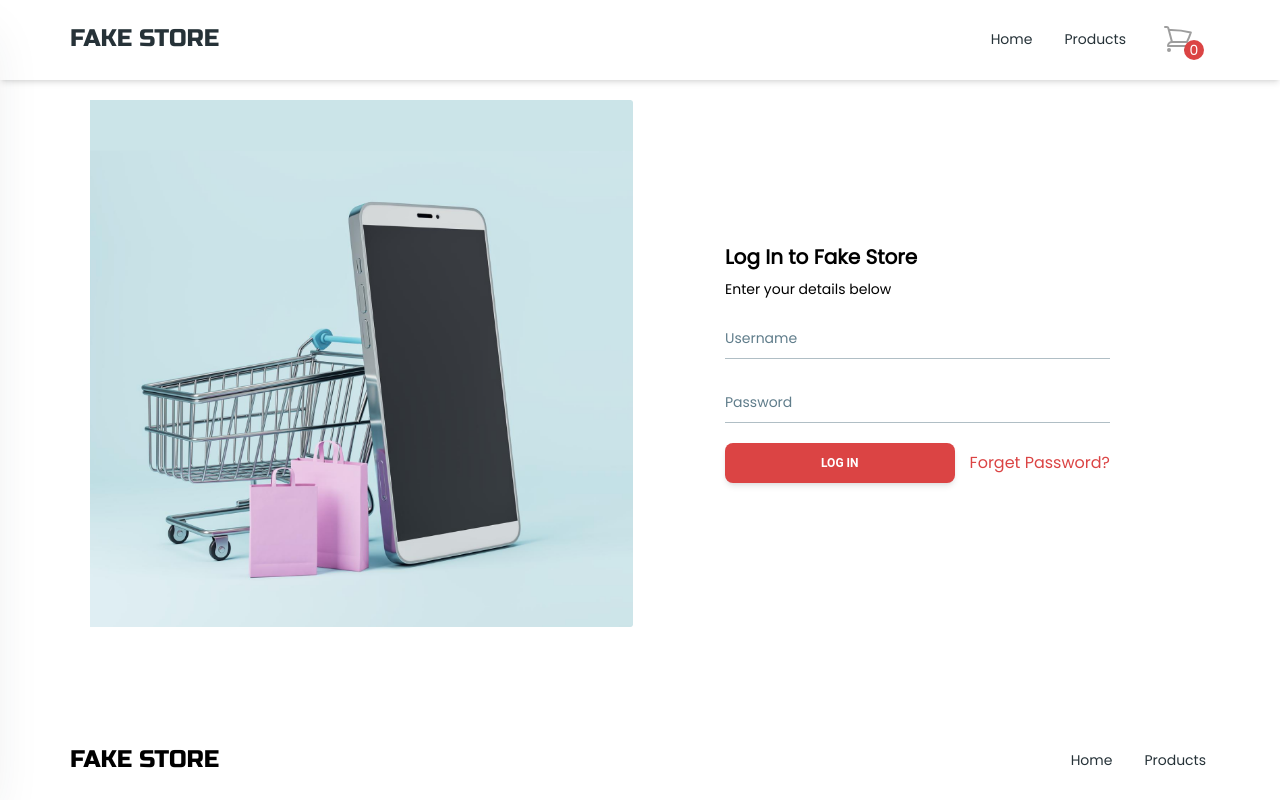
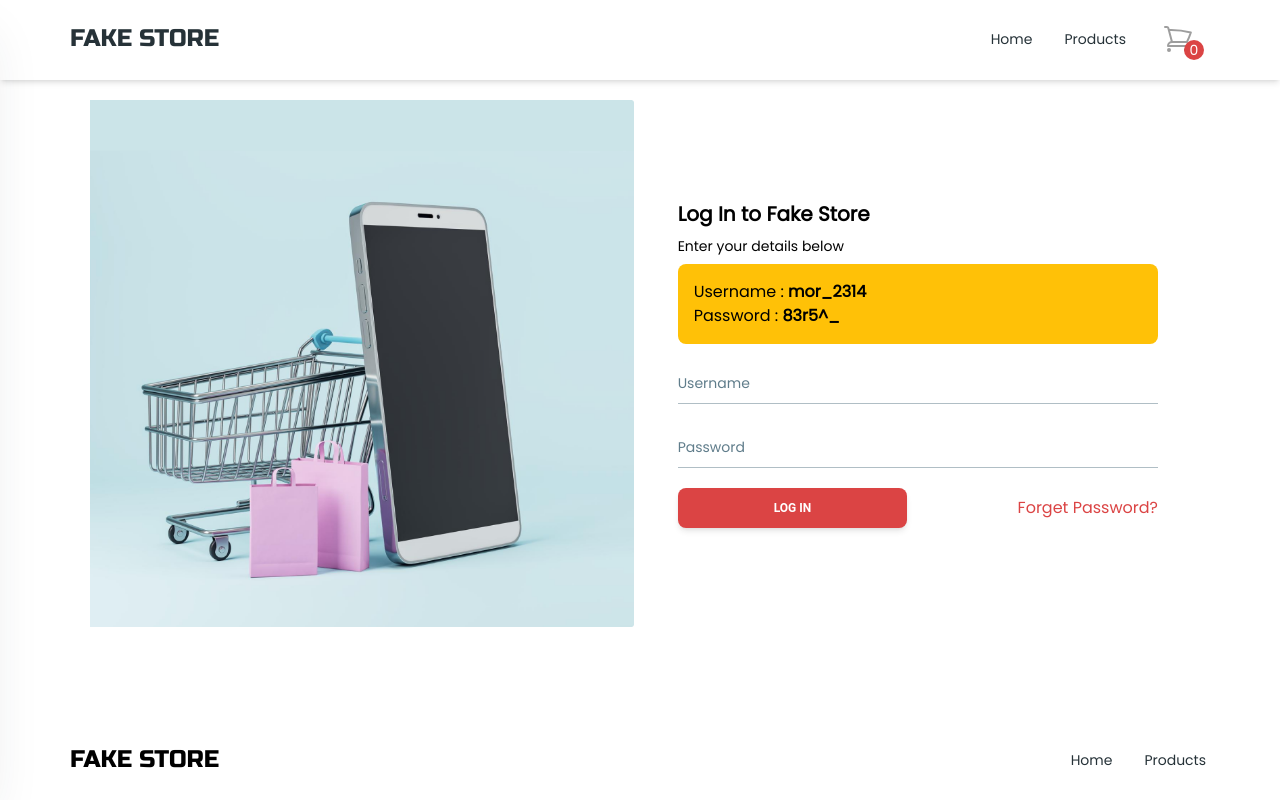
Before and after one commit to mazc0de/fake-store-react, a React (Vite) app: page /login in a window 1280 px wide. Built offline with nearby package versions, Linux system fonts and the light colour scheme.

Commit message:
feat: demo user

```diff
--- a/src/pages/Login/index.jsx
+++ b/src/pages/Login/index.jsx
@@ -1,7 +1,7 @@
 import * as yup from 'yup';
 import { useForm } from 'react-hook-form';
 import { yupResolver } from '@hookform/resolvers/yup';
-import { Button, Input, Spinner } from '@material-tailwind/react';
+import { Alert, Button, Input, Spinner } from '@material-tailwind/react';
 
 import { useContext } from 'react';
 import { Navigate } from 'react-router';
@@ -36,10 +36,18 @@ const Login = () => {
       <div className="hidden lg:block lg:w-1/2">
         <img src={SideImage} alt="side-image" />
       </div>
-      <div className="lg:flex lg:w-1/2 lg:flex-col lg:justify-center lg:gap-2 lg:px-20">
+      <div className="lg:flex lg:w-1/2 lg:flex-col lg:justify-center lg:gap-2 lg:px-8">
         <div className="flex flex-col gap-2">
           <p className="font-poppins text-xl font-semibold">Log In to Fake Store</p>
           <p className="font-poppins text-sm">Enter your details below</p>
+          <Alert color="amber">
+            <p>
+              Username : <span className="font-semibold">mor_2314</span>
+            </p>
+            <p>
+              Password : <span className="font-semibold">83r5^_</span>
+            </p>
+          </Alert>
           {error?.login && <p className="text-red-400">{error?.message}</p>}
         </div>
         <form onSubmit={handleSubmit(loginUser)}>
```
